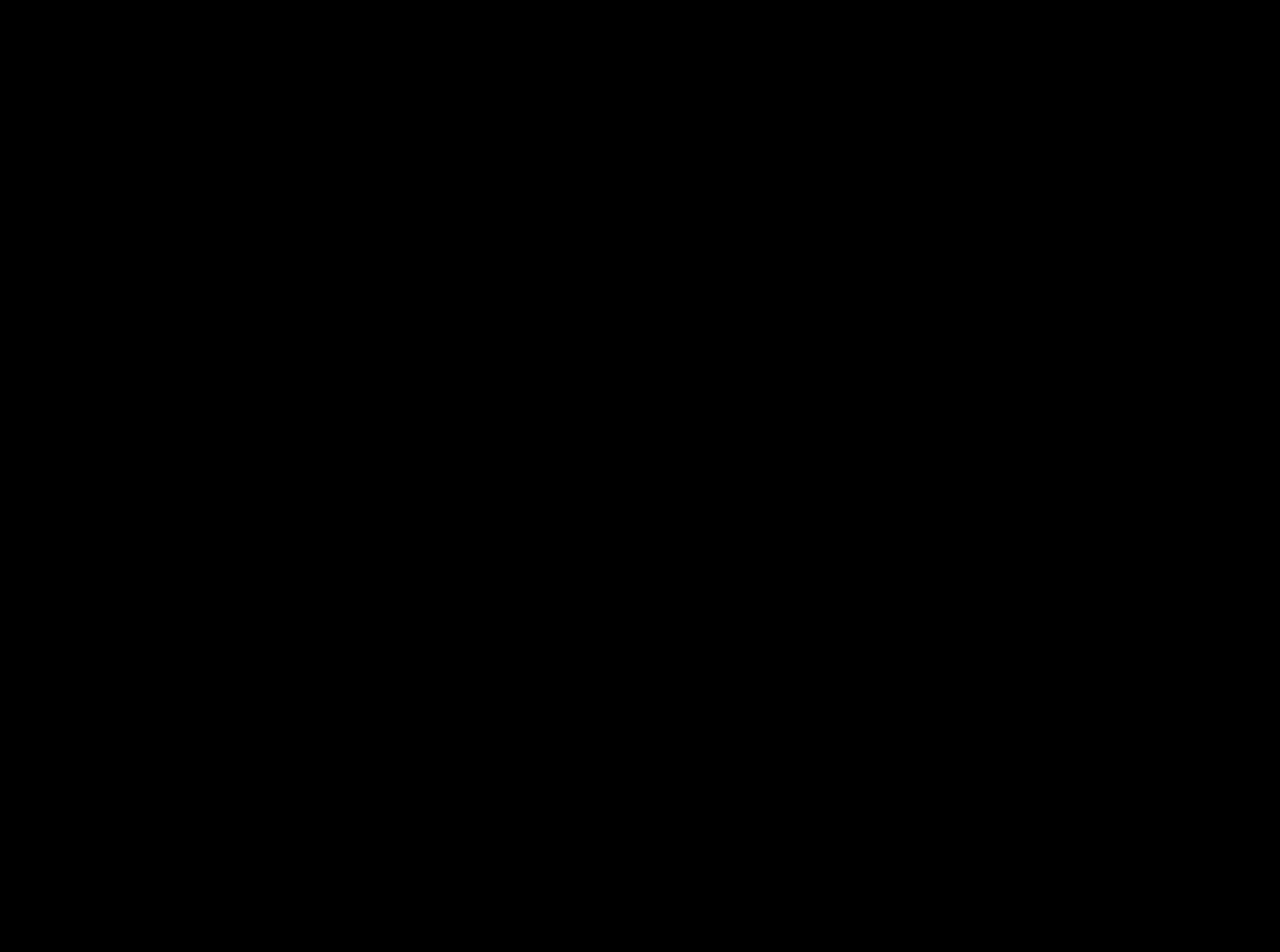
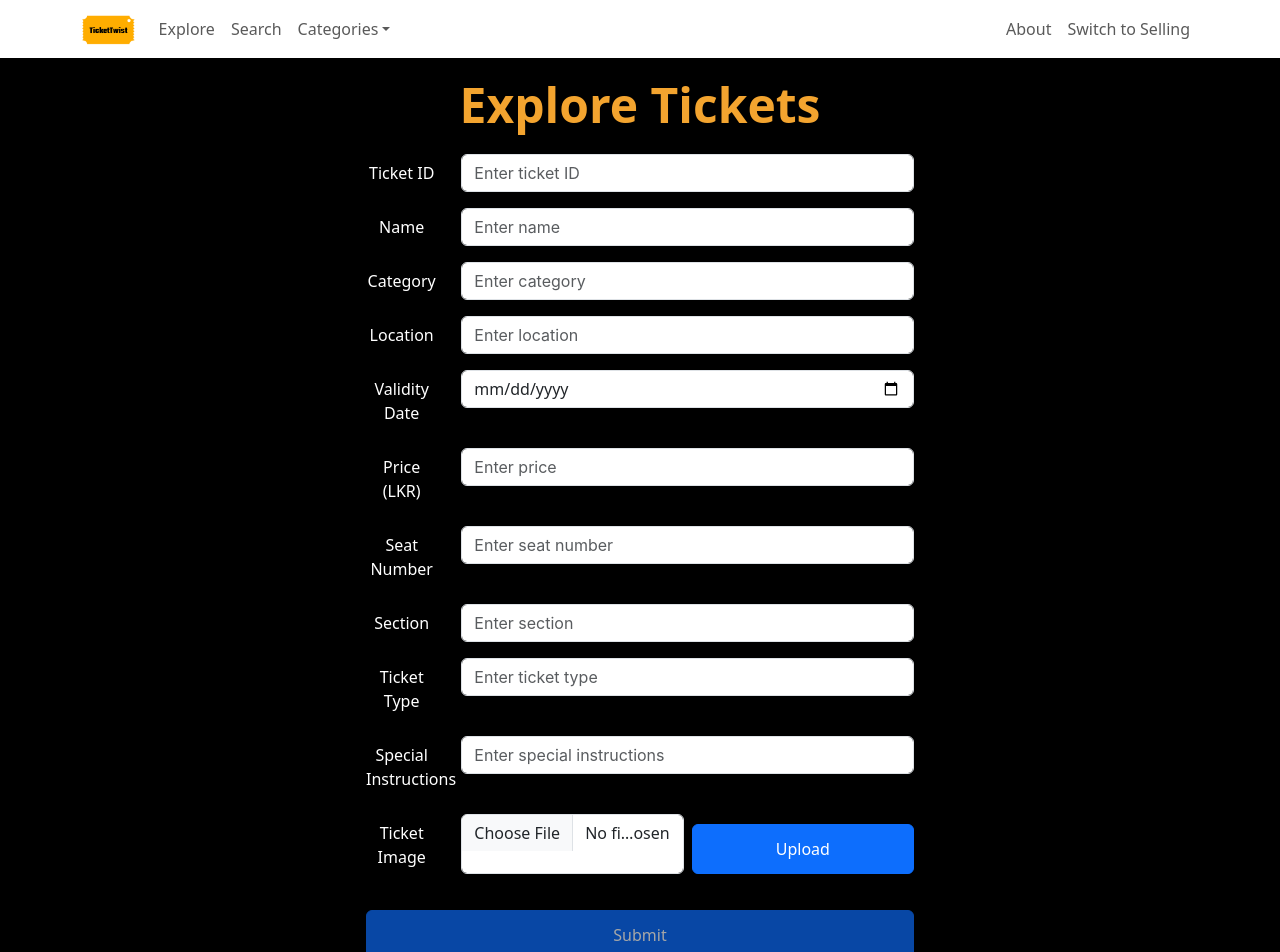
Before and after one commit to ChamikaRohan/Ticket-Twist, a React (Vite) app in the folder client/: page /sell-ticket in a window 1280 px wide. Before the commit this address had no page. Shown: the top 952 px of the page. Before the commit the page ends 800 px from the top, so only its background shows below. Built offline with nearby package versions, Linux system fonts and the light colour scheme; no server answers.

Commit message:
Created create-ticket page

```diff
--- a/client/src/App.jsx
+++ b/client/src/App.jsx
@@ -4,6 +4,7 @@
 import SignUpPage from "./pages/SignUpPage.jsx"
 import HomePage from "./pages/HomePage.jsx"
 import ExplorePage from './pages/ExplorePage.jsx'
+import SellPage from './pages/SellPage.jsx'
 
 export default function App() {
   return (
@@ -13,6 +14,7 @@
         <Route path="/signup" element={<SignUpPage/>}/>
         <Route path="/signin" element={<SignInPage/>}/>
         <Route path="/explore" element={<ExplorePage/>} />
+        <Route path="/sell-ticket" element={<SellPage/>} />
       </Routes>
     </Router>
   )
--- a/client/src/components/NavBar.jsx
+++ b/client/src/components/NavBar.jsx
@@ -42,7 +42,7 @@
                 Separated link
               </NavDropdown.Item>
             </NavDropdown>
-            {userStatus? <Nav.Link href="#pricing">Sell</Nav.Link> : ''}
+            {userStatus? <Nav.Link href="/sell-ticket">Sell</Nav.Link> : ''}
           </Nav>
           <Nav>
             <Nav.Link href="#deets">About</Nav.Link>
--- /dev/null
+++ b/client/src/pages/SellPage.jsx
@@ -0,0 +1,283 @@
+import React, { useState } from 'react';
+import { Container, Row, Col, Form, Button, Spinner } from 'react-bootstrap';
+import Layout from '../components/Layout';
+//import { Toaster, toast } from 'react-hot-toast';
+
+export default function SellPage() {
+  const apiURL = import.meta.env.VITE_API_BASE_URL;
+
+  const [ticketId, setTicketId] = useState('');
+  const [name, setName] = useState('');
+  const [category, setCategory] = useState('');
+  const [location, setLocation] = useState('');
+  const [validityDate, setValidityDate] = useState('');
+  const [priceLkr, setPriceLkr] = useState('');
+  const [seatNumber, setSeatNumber] = useState('');
+  const [section, setSection] = useState('');
+  const [ticketType, setTicketType] = useState('');
+  const [specialInstructions, setSpecialInstructions] = useState('');
+  const [selectedImg, setSelectedImg] = useState('');
+  const [imageId, setImageId] = useState('');
+
+  const [imgUploadStatus, setImgUploadStatus] = useState(false);
+  const [imgLoading, setImgLoading] = useState(false);
+
+  const handlePictureUpload = async (e) => {
+    setImgLoading(true);
+    e.preventDefault();
+    if (!selectedImg) {
+      console.log('No file selected!');
+      return;
+    }
+    const formData = new FormData();
+    formData.append('file', selectedImg);
+
+    try {
+      const response = await fetch(`${apiURL}/recipe/createrecipeimg`, {
+        method: 'POST',
+        body: formData,
+      });
+      const data = await response.json();
+      console.log(data.message);
+      setImageId(data.id);
+      setImgUploadStatus(true);
+      setImgLoading(false);
+    } catch (error) {
+      setImgLoading(false);
+      console.log(error);
+    }
+  };
+
+  const handleSubmit = async () => {
+    try {
+      const response = await fetch(`${apiURL}/recipe/createrecipe`, {
+        method: 'POST',
+        headers: {
+          'Content-Type': 'application/json',
+        },
+        body: JSON.stringify({
+          ticket_id: ticketId,
+          name,
+          category,
+          location,
+          validity_date: validityDate,
+          price_lkr: priceLkr,
+          seat_number: seatNumber,
+          section,
+          ticket_type: ticketType,
+          special_instructions: specialInstructions,
+          imageId,
+        }),
+      });
+      const data = await response.json();
+      //toast.success('Ticket added successfully!', { duration: 1500 });
+      handleClear();
+    } catch (error) {
+      //toast.error('Failed to add the ticket!', { duration: 1500 });
+      console.log(error.message);
+    }
+  };
+
+  const handleClear = () => {
+    setTicketId('');
+    setName('');
+    setCategory('');
+    setLocation('');
+    setValidityDate('');
+    setPriceLkr('');
+    setSeatNumber('');
+    setSection('');
+    setTicketType('');
+    setSpecialInstructions('');
+    setSelectedImg('');
+    setImageId('');
+  };
+
+  return (
+    <Layout>
+      <section className="d-flex justify-content-center align-items-center text-center text-white">
+        <div className="container" style={{ margin: '20px', maxWidth: '1200px' }}>
+          <h2 className="fw-bolder display-5" style={{ color: '#f3a42f' }}>Explore Tickets</h2>
+          <div className="ticket-container">
+            <Form>
+              <Form.Group as={Row} className="mb-3" controlId="formTicketId">
+                <Form.Label column sm={2}>
+                  Ticket ID
+                </Form.Label>
+                <Col sm={10}>
+                  <Form.Control
+                    type="text"
+                    placeholder="Enter ticket ID"
+                    value={ticketId}
+                    onChange={(e) => setTicketId(e.target.value)}
+                    required
+                  />
+                </Col>
+              </Form.Group>
+
+              <Form.Group as={Row} className="mb-3" controlId="formName">
+                <Form.Label column sm={2}>
+                  Name
+                </Form.Label>
+                <Col sm={10}>
+                  <Form.Control
+                    type="text"
+                    placeholder="Enter name"
+                    value={name}
+                    onChange={(e) => setName(e.target.value)}
+                    required
+                  />
+                </Col>
+              </Form.Group>
+
+              <Form.Group as={Row} className="mb-3" controlId="formCategory">
+                <Form.Label column sm={2}>
+                  Category
+                </Form.Label>
+                <Col sm={10}>
+                  <Form.Control
+                    type="text"
+                    placeholder="Enter category"
+                    value={category}
+                    onChange={(e) => setCategory(e.target.value)}
+                    required
+                  />
+                </Col>
+              </Form.Group>
+
+              <Form.Group as={Row} className="mb-3" controlId="formLocation">
+                <Form.Label column sm={2}>
+                  Location
+                </Form.Label>
+                <Col sm={10}>
+                  <Form.Control
+                    type="text"
+                    placeholder="Enter location"
+                    value={location}
+                    onChange={(e) => setLocation(e.target.value)}
+                    required
+                  />
+                </Col>
+              </Form.Group>
+
+              <Form.Group as={Row} className="mb-3" controlId="formValidityDate">
+                <Form.Label column sm={2}>
+                  Validity Date
+                </Form.Label>
+                <Col sm={10}>
+                  <Form.Control
+                    type="date"
+                    placeholder="Enter validity date"
+                    value={validityDate}
+                    onChange={(e) => setValidityDate(e.target.value)}
+                    required
+                  />
+                </Col>
+              </Form.Group>
+
+              <Form.Group as={Row} className="mb-3" controlId="formPriceLkr">
+                <Form.Label column sm={2}>
+                  Price (LKR)
+                </Form.Label>
+                <Col sm={10}>
+                  <Form.Control
+                    type="text"
+                    placeholder="Enter price"
+                    value={priceLkr}
+                    onChange={(e) => setPriceLkr(e.target.value)}
+                    required
+                  />
+                </Col>
+              </Form.Group>
+
+              <Form.Group as={Row} className="mb-3" controlId="formSeatNumber">
+                <Form.Label column sm={2}>
+                  Seat Number
+                </Form.Label>
+                <Col sm={10}>
+                  <Form.Control
+                    type="text"
+                    placeholder="Enter seat number"
+                    value={seatNumber}
+                    onChange={(e) => setSeatNumber(e.target.value)}
+                  />
+                </Col>
+              </Form.Group>
+
+              <Form.Group as={Row} className="mb-3" controlId="formSection">
+                <Form.Label column sm={2}>
+                  Section
+                </Form.Label>
+                <Col sm={10}>
+                  <Form.Control
+                    type="text"
+                    placeholder="Enter section"
+                    value={section}
+                    onChange={(e) => setSection(e.target.value)}
+                  />
+                </Col>
+              </Form.Group>
+
+              <Form.Group as={Row} className="mb-3" controlId="formTicketType">
+                <Form.Label column sm={2}>
+                  Ticket Type
+                </Form.Label>
+                <Col sm={10}>
+                  <Form.Control
+                    type="text"
+                    placeholder="Enter ticket type"
+                    value={ticketType}
+                    onChange={(e) => setTicketType(e.target.value)}
+                  />
+                </Col>
+              </Form.Group>
+
+              <Form.Group as={Row} className="mb-3" controlId="formSpecialInstructions">
+                <Form.Label column sm={2}>
+                  Special Instructions
+                </Form.Label>
+                <Col sm={10}>
+                  <Form.Control
+                    type="text"
+                    placeholder="Enter special instructions"
+                    value={specialInstructions}
+                    onChange={(e) => setSpecialInstructions(e.target.value)}
+                  />
+                </Col>
+              </Form.Group>
+
+              <Form.Group as={Row} className="mb-3" controlId="formImageUpload">
+                <Form.Label column sm={2}>
+                  Ticket Image
+                </Form.Label>
+                <Col sm={10}>
+                  <div className="d-flex">
+                    <Form.Control
+                      type="file"
+                      accept="image/*"
+                      onChange={(e) => setSelectedImg(e.target.files[0])}
+                      className="me-2"
+                    />
+                    <Button variant="primary" onClick={handlePictureUpload} disabled={imgLoading}>
+                      {imgLoading ? <Spinner animation="border" size="sm" /> : 'Upload'}
+                    </Button>
+                  </div>
+                </Col>
+              </Form.Group>
+
+              <div className="text-center mt-4">
+                <Button variant="primary" onClick={handleSubmit} disabled={!imgUploadStatus}>
+                  Submit
+                </Button>
+                <Button variant="primary" onClick={handleClear}>
+                  Clear
+                </Button>
+              </div>
+            </Form>
+          </div>
+        </div>
+      </section>
+        {/* <Toaster position="top-center" reverseOrder={false} /> */}
+    </Layout>
+  );
+};
```
